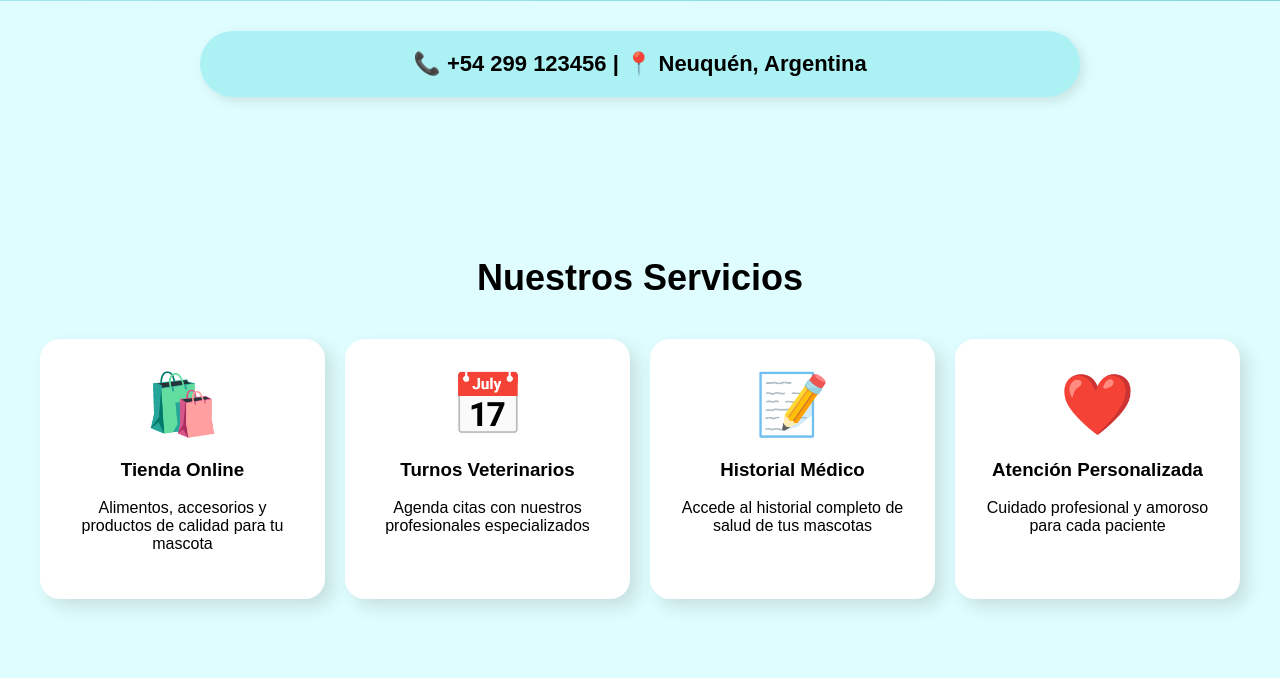
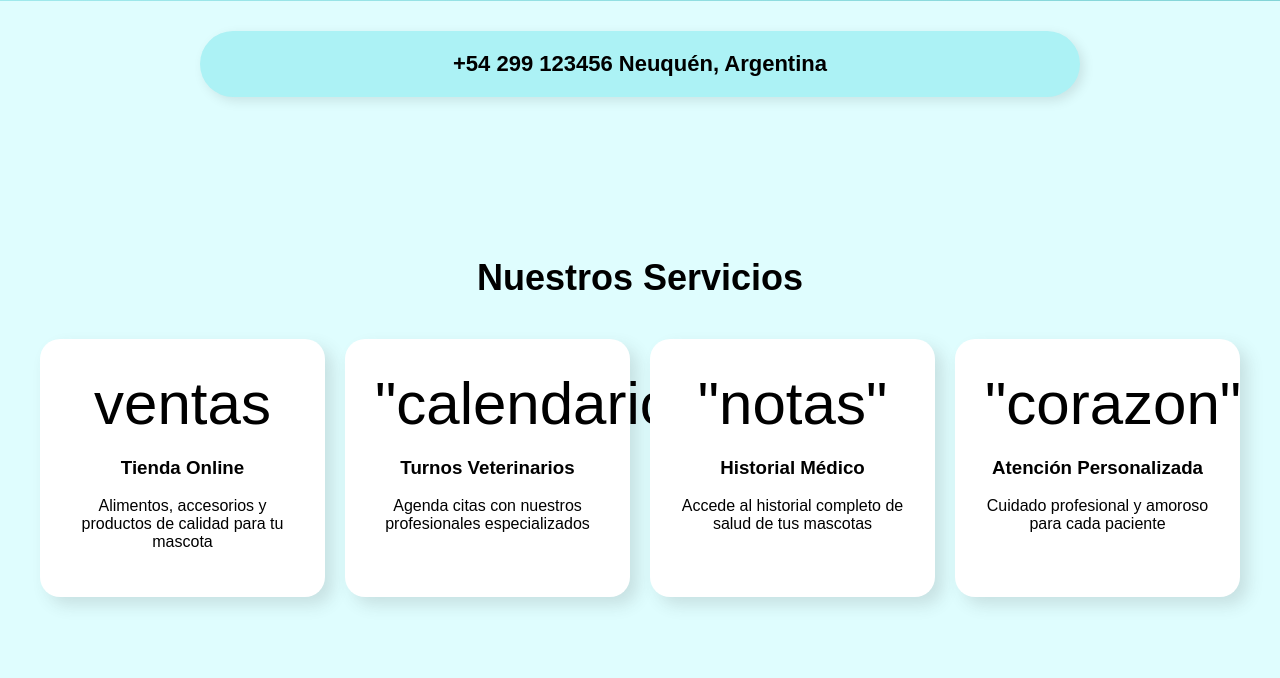
Before and after one commit to brisa-martinez52/proyecto-veterinaria-develop, a PHP site: page / in a window 1280 px wide. Shown: the part 651-1329 px from the top of the page. After the commit the page ends 1257 px from the top, so only its background shows below. Run offline with PHP 8.4, Linux system fonts and the light colour scheme.

Commit message:
Saque emojis

```diff
--- a/index.php
+++ b/index.php
@@ -17,7 +17,7 @@ require_once 'includes/config.php';
             <div class="hero-image" style="flex-shrink: 0;">
                 <img src="<?php echo asset_path('Imagenes/logo patitas.png'); ?>" alt="Patitas" style="width: 400px; height: 400px; border-radius: 50%;">
             </div>
-            <div class="hero-text" style="flex: 1;">
+            <div class="hero-text" style="flex: 1;c">
                 <div class="hero-title-box" style="background-color: #83d4d7; border-radius: 60px; padding: 40px; box-shadow: 8px 8px 16px rgba(68,68,68,0.3); margin-bottom: 30px;">
                     <h1 style="font-size: 28px; text-align: center; margin: 0 0 15px 0;">Cuidamos a tus mascotas con amor, confianza y atención personalizada.</h1>
                     <p style="font-size: 18px; text-align: center; margin: 0;">Encontrá productos, servicios veterinarios y el historial completo de tus compañeros en un solo lugar.</p>
@@ -41,7 +41,7 @@ require_once 'includes/config.php';
     <div class="info-section" style="padding: 30px 20px;">
         <div class="contact-info" style="background-color: #acf2f5; border-radius: 50px; padding: 20px 40px; max-width: 800px; margin: 0 auto; box-shadow: 4px 4px 12px rgba(0,0,0,0.1);">
             <p style="text-align: center; font-size: 22px; font-weight: bold; margin: 0;">
-                <strong>📞 +54 299 123456</strong> | 📍 Neuquén, Argentina
+                <strong> +54 299 123456</strong> Neuquén, Argentina
             </p>
         </div>
     </div>
@@ -51,22 +51,22 @@ require_once 'includes/config.php';
             <h2 style="text-align: center; font-size: 36px; font-weight: bold; margin-bottom: 40px;">Nuestros Servicios</h2>
             <div class="grid grid-4">
                 <div class="card" style="text-align: center;">
-                    <div style="font-size: 60px; margin-bottom: 15px;">🛍️</div>
+                    <div style="font-size: 60px; margin-bottom: 15px;">ventas</div>
                     <h3>Tienda Online</h3>
                     <p>Alimentos, accesorios y productos de calidad para tu mascota</p>
                 </div>
                 <div class="card" style="text-align: center;">
-                    <div style="font-size: 60px; margin-bottom: 15px;">📅</div>
+                    <div style="font-size: 60px; margin-bottom: 15px;">"calendario"</div>
                     <h3>Turnos Veterinarios</h3>
                     <p>Agenda citas con nuestros profesionales especializados</p>
                 </div>
                 <div class="card" style="text-align: center;">
-                    <div style="font-size: 60px; margin-bottom: 15px;">📝</div>
+                    <div style="font-size: 60px; margin-bottom: 15px;">"notas"</div>
                     <h3>Historial Médico</h3>
                     <p>Accede al historial completo de salud de tus mascotas</p>
                 </div>
                 <div class="card" style="text-align: center;">
-                    <div style="font-size: 60px; margin-bottom: 15px;">❤️</div>
+                    <div style="font-size: 60px; margin-bottom: 15px;">"corazon"</div>
                     <h3>Atención Personalizada</h3>
                     <p>Cuidado profesional y amoroso para cada paciente</p>
                 </div>
```
